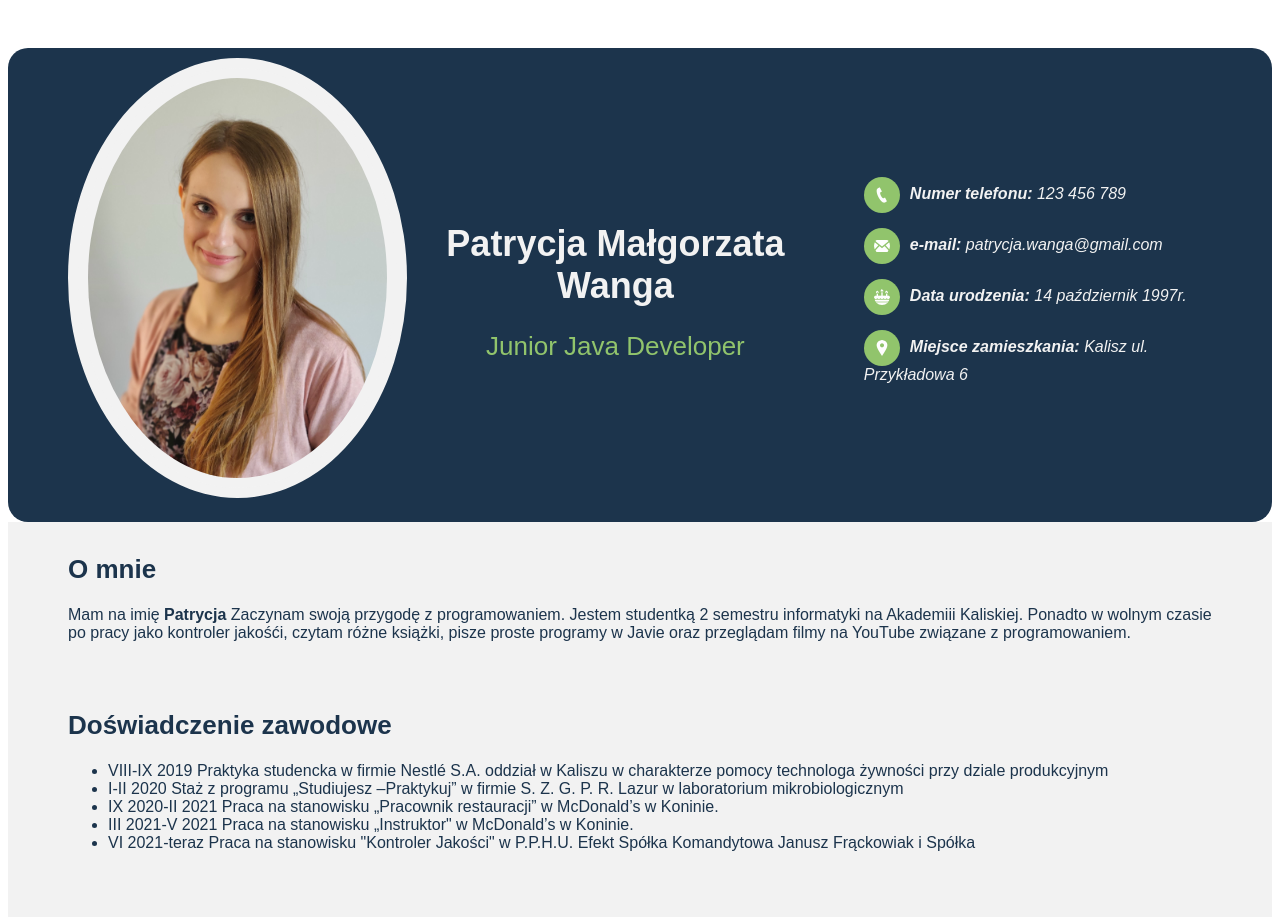
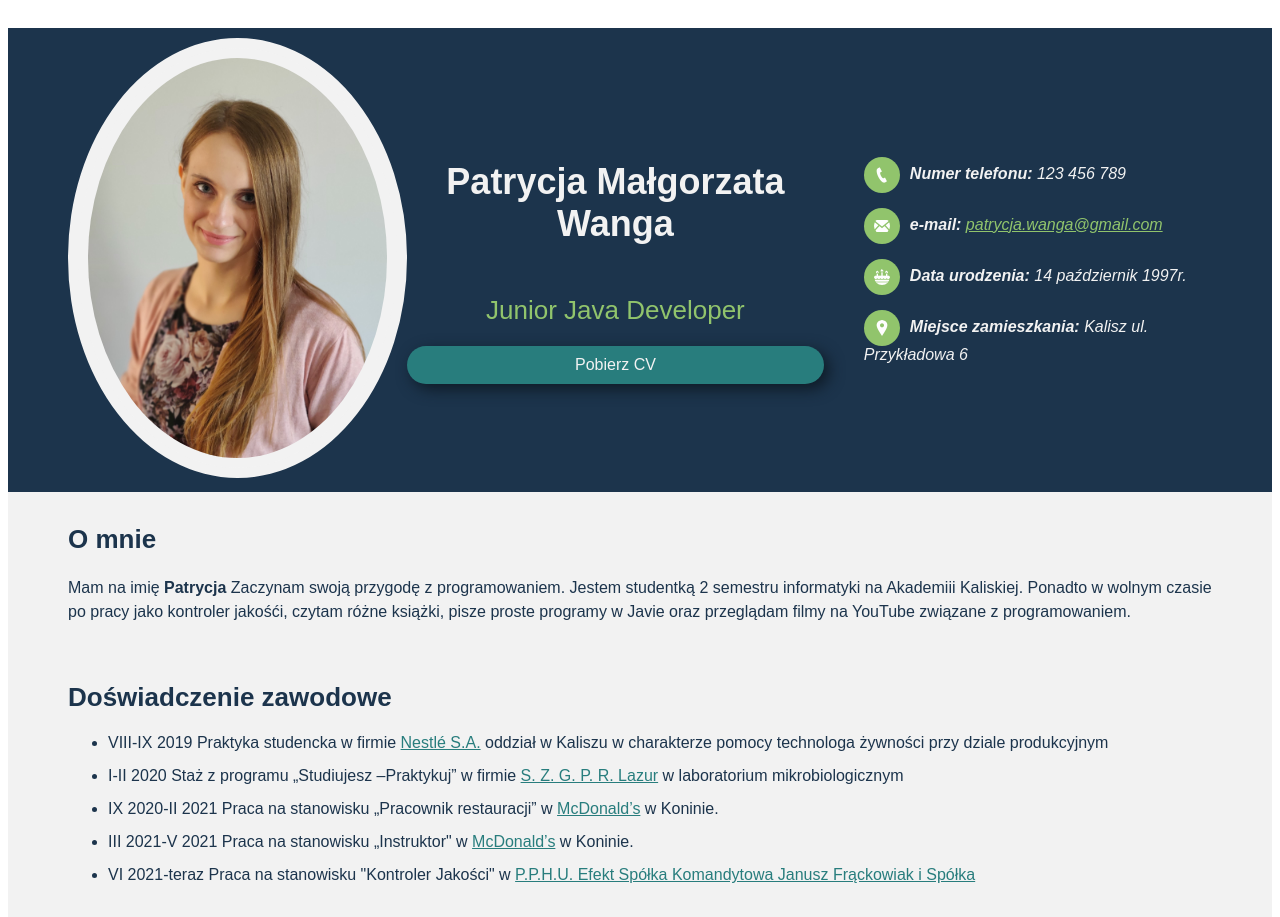
Before and after one commit to MrsWanga/CurriculumVitae, a plain HTML site: page index.html in a window 1280 px wide. Shown: the top 917 px of the page. Drawn offline with Linux system fonts and the light colour scheme.

Commit message:
wstepnie gotowe

```diff
--- a/index.html
+++ b/index.html
@@ -10,6 +10,7 @@
             <div>
                 <h1>Patrycja Małgorzata Wanga</h1>
                 <span>Junior Java Developer</span>
+                <a class="cv-download-link" href="https://file25.gofile.io/download/0a21e1e4-5113-4f98-a147-6df484ed73f7/PatrycjaWangaCV%20(7).pdf">Pobierz CV</a>
             </div>
             <address>
                 <ul>
@@ -17,7 +18,7 @@
                         <img class="address-icon circle" src="phone.png"/><b>Numer telefonu:</b> 123 456 789
                     </li>
                     <li>
-                        <img class="address-icon circle" src="mail.png"/><b>e-mail:</b> patrycja.wanga@gmail.com
+                        <img class="address-icon circle" src="mail.png"/><b>e-mail:</b> <a class="mail" href="milto:patrycja.wanga@gmail.com">patrycja.wanga@gmail.com</a>
                     </li>
                     <li>
                         <img class="address-icon circle" src="urodziny.png"/><b>Data urodzenia:</b> 14 październik 1997r.
@@ -46,26 +47,25 @@
                 </h2>
                 <ul>
                     <li>
-                        VIII-IX 2019      Praktyka studencka w firmie Nestlé S.A. oddział w Kaliszu
+                        VIII-IX 2019     Praktyka studencka w firmie <a href="https://www.winiary.pl/">Nestlé S.A.</a> oddział w Kaliszu
                         w charakterze pomocy technologa żywności przy dziale
                         produkcyjnym
                     </li>
                     <li>
                         I-II 2020            Staż z programu „Studiujesz –Praktykuj” w firmie
-                        S. Z. G. P. R. Lazur w laboratorium mikrobiologicznym
+                        <a href="http://www.lazur.pl/">S. Z. G. P. R. Lazur</a> w laboratorium mikrobiologicznym
                     </li>
                     <li>
                         IX 2020-II 2021 Praca na stanowisku „Pracownik restauracji”
-                        w McDonald’s w Koninie.
+                        w <a href="https://mcdonalds.pl/">McDonald’s</a> w Koninie.
                     </li>
                     <li>
-                        III 2021-V 2021 Praca na stanowisku „Instruktor" w McDonald’s w
-                        Koninie.
+                        III 2021-V 2021 Praca na stanowisku „Instruktor"
+                        w <a href="https://mcdonalds.pl/">McDonald’s</a> w Koninie.
                     </li>
                     <li>
-                        VI 2021-teraz    Praca na stanowisku "Kontroler Jakości" w P.P.H.U. Efekt
-                        Spółka Komandytowa Janusz Frąckowiak i Spółka
-
+                        VI 2021-teraz    Praca na stanowisku "Kontroler Jakości"
+                        w <a href="https://www.efekt.eu/">P.P.H.U. Efekt Spółka Komandytowa Janusz Frąckowiak i Spółka</a>
                     </li>
                 </ul>
             </section>
@@ -109,6 +109,7 @@
                 <ul class="hobby">
                     <li>
                         <img class="hobby-icon circle" src="code.png"/>
+                        <div>
                             <h3>
                                 Programowanie
                             </h3>
@@ -117,9 +118,12 @@
                                 Oprócz wiedzy zdobytej na studiach, poszerzam swoje umiejętności korzystając m.in. ze stony HackerRank.com.
                                 Tworząc nowe projekty zapisuję je w swoim repozytorium na GitHubie aby móc kontrolować zmiany wprowadzane do aktualnych wersji programu.
                             </p>
+                        </div>
+
                     </li>
                     <li>
                         <img class="hobby-icon circle" src="cake.png"/>
+                        <div>
                             <h3>
                                 Pieczenie ciast
                             </h3>
@@ -128,9 +132,12 @@
                                 Najbardziej kręcą mnie torty ponieważ można wtedy poeksperymentować z przyozdobieniem i powstałe w ten sposób ciasto jest nie tylko miłe dla żołądka ale i dla oka.
                                 Najczę ściej jednak piekę serniki gdyż je uwielbia mój mąż.
                             </p>
+                        </div>
+
                     </li>
                     <li>
                         <img class="hobby-icon circle" src="book.png"/>
+                        <div>
                             <h3>
                                 Literatura
                             </h3>
@@ -140,6 +147,8 @@
                                 Bardzo chcę nauczyć się programowania w Javie, więc dlatego wybrałam te książki na początek.
 
                             </p>
+                        </div>
+
                     </li>
                 </ul>
             </section>
--- a/style.css
+++ b/style.css
@@ -1,15 +1,20 @@
 body {
     font-family: Arial;
     color: #1C344C;
-    padding: 40px 0;
+    padding: 20px 0;
+    background-color:white;
 }
 h1 {
     text-align: center;
     font-size: 36px;
     color:#F2F2F2;
+    margin-bottom: 50px;
 }
 h2 {
     font-size: 26px;
+}
+h3 {
+    margin-top: 5px;
 }
 span {
     display:flex;
@@ -17,9 +22,10 @@ span {
     text-align: center;
     font-size: 26px;
     color:#91C46C;
+    margin-bottom: 20px;
 }
 img {
-
+    align-items: center;
     width: 299px;
     height: 400px;
     border: 10px solid #F2F2F2;
@@ -29,16 +35,15 @@ img {
 
 
 section, header {
-    padding: 10px 60px 20px 60px;
-    background-color:#F2F2F2;
+    padding: 10px 60px 10px 60px;
     margin: 0 auto 0 auto;
+    background-color: #F2F2F2;
 }
 address{
     color:#F2F2F2;
 }
 header {
     background-color: #1C344C;
-    border-radius: 20px;
     display: flex;
     align-items: center;
     justify-content: space-between;
@@ -46,7 +51,7 @@ header {
 header ul {
     list-style: none;
 }
-header li {
+li {
     margin-bottom: 15px;
 }
 .address-icon {
@@ -81,5 +86,67 @@ header li {
 }
 .hobby li {
     width:33.3%;
-    margin-bottom: 5px;
+    display: flex;
+    align-items: flex-start;
+    margin-bottom: 20px;
 }
+.hobby div {
+    margin-left: 20px;
+}
+.hobby p {
+    line-height: 1.5;
+}
+p {
+    line-height: 1.5;
+}
+a {
+    transition: color 0.5s;
+}
+/* unvisited link*/
+a:link {
+    color: #287D7D;
+}
+
+  /* visited link */
+a:visited {
+    color: #91C46C;
+}
+
+a:hover {
+    color: #C6E070;
+}
+
+.cv-download-link {
+    display:flow-root;
+    justify-content: center;
+    text-align: center;
+    background-color: #287D7D;
+    text-decoration: none;
+    padding: 10px 20px;
+    border-radius: 20px;
+    transition: background-color 0.5s;
+    box-shadow: 5px 5px 15px 	#0e1a25;
+}
+.cv-download-link:hover {
+    background-color: #C6E070;
+}
+.cv-download-link:link {
+    color: #F2F2F2;
+}
+.cv-download-link:visited {
+    color: #F2F2F2;
+}
+.cv-download-link:focus {
+    outline: none;
+    background-color: #C6E070;
+}
+.cv-download-link:active {
+    text-decoration: underline;
+}
+
+.mail:link {
+    color: #91C46C;
+}
+.mail:hover {
+    color: #C6E070;
+}
```
Lines whose indentation alone changed are shown as unchanged.
